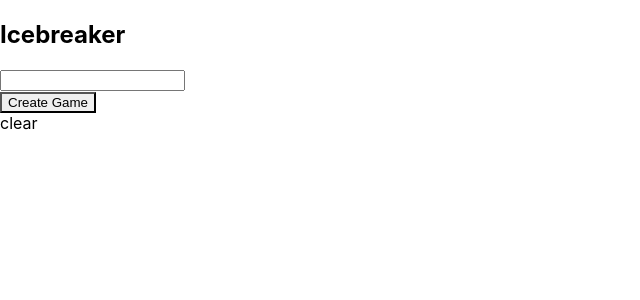
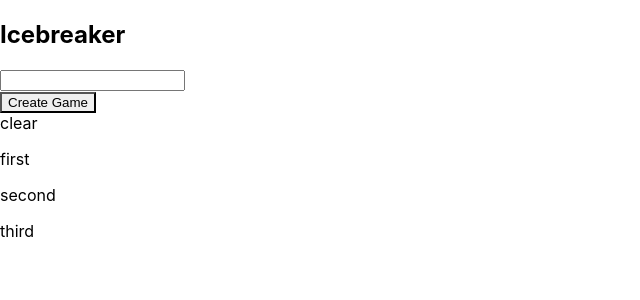
Before and after one commit to davidystephenson/icebreaker, a React (Create React App) app: page / in a window 1280 px wide. Shown: the top 300 px of the page, without its empty margins (0-640 px from the left). Built offline with nearby package versions, Linux system fonts and the light colour scheme.

Commit message:
Shows input

```diff
--- a/src/App.tsx
+++ b/src/App.tsx
@@ -3,15 +3,27 @@ import { Container, Heading, Input, FormControl, Button } from '@chakra-ui/react
 
 function App (): JSX.Element {
   const [message, setMessage] = useState('clear')
+  console.log('message', message)
+  const [gamesList, setGamesList] = useState(['first', 'second', 'third'])
+  function makeItem (game: string, index: number): JSX.Element {
+    const paragraph = <p key={index}>{game}</p>
+    return paragraph
+  }
+  const gameItems = gamesList.map(makeItem)
 
-  function handleChange (event: ChangeEvent): void {
-    setMessage('Changed')
+  function handleChange (event: ChangeEvent<HTMLInputElement>): void {
+    console.log('event', event)
+    console.log('event.target', event.target)
+    console.log('event.target.value', event.target.value)
+    setMessage(event.target.value)
   }
 
   function handleSubmit (event: FormEvent): void {
     event.preventDefault()
     console.log('Submitted')
     setMessage('Submitted')
+    const addedGamesList = [...gamesList, message]
+    setGamesList(addedGamesList)
   }
 
   return (
@@ -26,6 +38,7 @@ function App (): JSX.Element {
         <Button type='submit'>Create Game</Button>
       </form>
       {message}
+      {gameItems}
     </Container>
   )
 }
```
